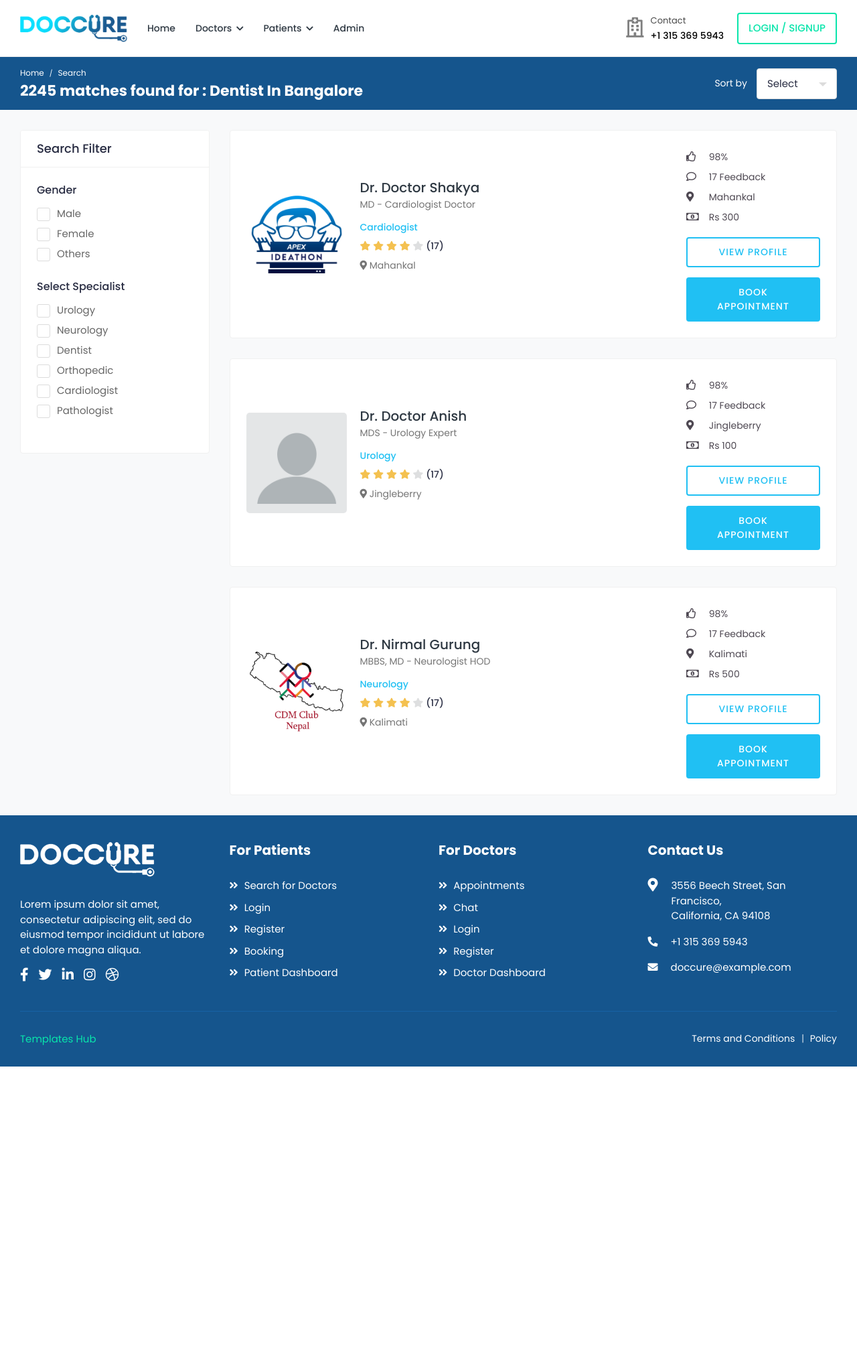
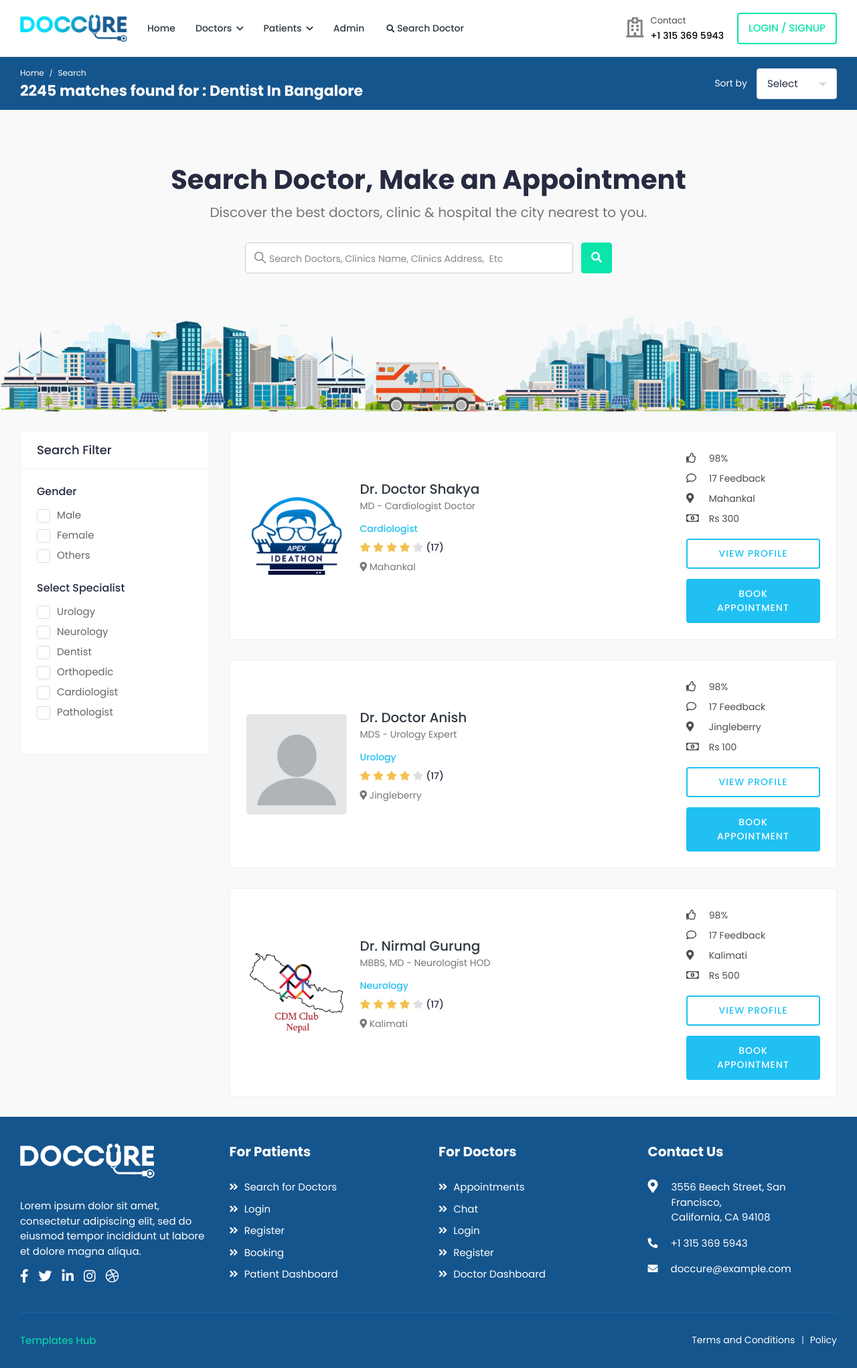
Before and after one commit to ishwors/doctors-appointment-booking-system, a Django app: page /search/ in a window 1280 px wide. Shown: the whole page at 67% size. Before the commit the page ends 1592 px from the top, so only its background shows below. Run offline with Django 3.2, Linux system fonts and the light colour scheme; data comes from the database, SQL or seed files in the repository; both versions use the stored data as it was after the commit; some libraries are stand-ins or nearby versions.

Commit message:
Search Functionality Completed

```diff
--- a/DAS/urls.py
+++ b/DAS/urls.py
@@ -39,6 +39,7 @@
     path('doctor-profile/', views.DOCTOR_PROFILE, name='doctor-profile'),
     path('doctor-profile-settings', views.DOCTOR_PROFILE_SETTINGS, name='doctor-profile-settings'),
     path('filter-data', views.filter_data, name='filter_data'),
+    path('index-search', views.index_search, name='index-search'),
 ]
 
 urlpatterns += static(settings.MEDIA_URL, document_root = settings.MEDIA_ROOT)
--- a/DAS/views.py
+++ b/DAS/views.py
@@ -10,6 +10,7 @@
 from .forms import CustomPasswordChangeForm
 from app.models import Doctor, Gender, Patient, Specialization
 from django.template.loader import render_to_string
+from django.db.models import Q
 
 from DAS import email_backend
 
@@ -47,6 +48,28 @@
 
 def SEARCH(request):
     user = User.objects.filter(last_name = 'Doctor').order_by('id')
+    gender = Gender.objects.all().order_by('id')
+    specialization = Specialization.objects.all().order_by('id')
+
+    context = {
+        'user':user,
+        'gender':gender,
+        'specialization':specialization,
+    }
+
+    return render(request, 'main/search.html',context)
+
+def index_search(request):
+    q=request.GET['q']
+
+    user = User.objects.filter(last_name = 'Doctor')
+    user = user.filter(Q(doctor__address__icontains=q)
+                       | Q(doctor__clinic_name__icontains=q)
+                       | Q(doctor__clinic_address__icontains=q)
+                       | Q(first_name__icontains=q)
+                       | Q(doctor__gender__title__icontains=q)
+                       | Q(doctor__specialization__title__icontains=q)) .order_by('id')
+
     gender = Gender.objects.all().order_by('id')
     specialization = Specialization.objects.all().order_by('id')
 
--- a/templates/components/header.html
+++ b/templates/components/header.html
@@ -45,6 +45,12 @@
                 <li>
                     <a href="/admin/" target="_blank">Admin</a>
                 </li>
+                <li>
+                    <a href="{% url 'search' %}">
+                        <i class="fas fa-search"></i>
+                        <span>Search Doctor</span>
+                    </a>
+                </li>
                 <li class="login-link">
                     <a href="{% url 'login' %}">Login / Signup</a>
                 </li>
--- a/templates/components/patient-sidebar.html
+++ b/templates/components/patient-sidebar.html
@@ -37,12 +37,6 @@
                         </a>
                     </li>
                     <li>
-                        <a href="{% url 'search' %}">
-                            <i class="fas fa-search"></i>
-                            <span>Search Doctor</span>
-                        </a>
-                    </li>
-                    <li>
                         <a href="favourites.html">
                             <i class="fas fa-bookmark"></i>
                             <span>Favourites</span>
--- a/templates/main/search.html
+++ b/templates/main/search.html
@@ -76,6 +76,31 @@
 				</div>
 			</div>
 			<!-- /Breadcrumb -->
+
+			<!-- Home Banner -->
+			<section class="section section-search">
+				<div class="container-fluid">
+					<div class="banner-wrapper">
+						<div class="banner-header text-center">
+							<h1>Search Doctor, Make an Appointment</h1>
+							<p>Discover the best doctors, clinic & hospital the city nearest to you.</p>
+						</div>
+
+						<!-- Search -->
+						<div class="search-box d-flex justify-content-center align-items-center">
+							<form action="/index-search">
+								<div class="form-group search-info">
+									<input type="text" class="form-control" placeholder="Search Doctors, Clinics Name, Clinics Address,  Etc" name="q">
+								</div>
+								<button type="submit" class="btn btn-primary search-btn"><i class="fas fa-search"></i> <span>Search</span></button>
+							</form>
+						</div>
+						<!-- /Search -->
+
+					</div>
+				</div>
+			</section>
+			<!-- /Home Banner -->
 
 			<!-- Page Content -->
 			<div class="content">
```
Also changed, not shown: templates/main/index.html (+3 -8 lines), db.sqlite3.
